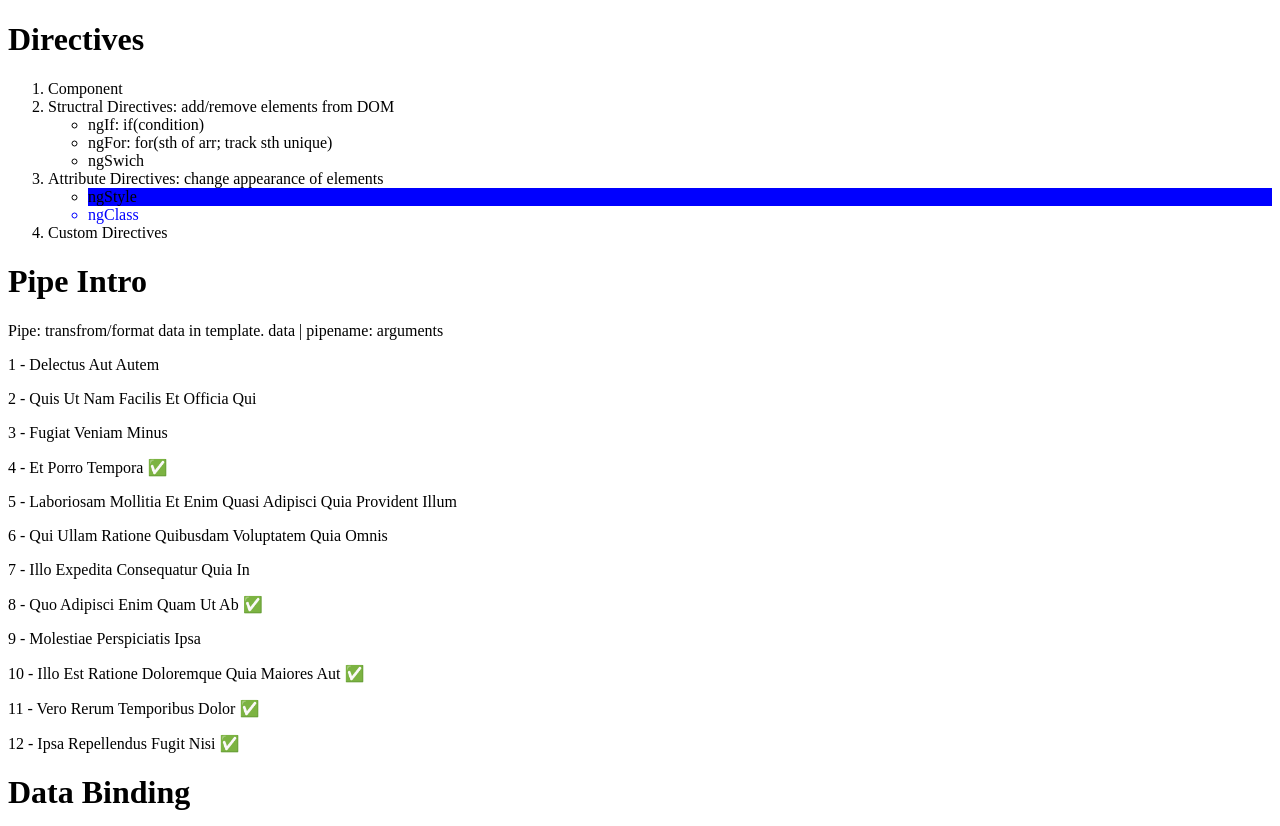
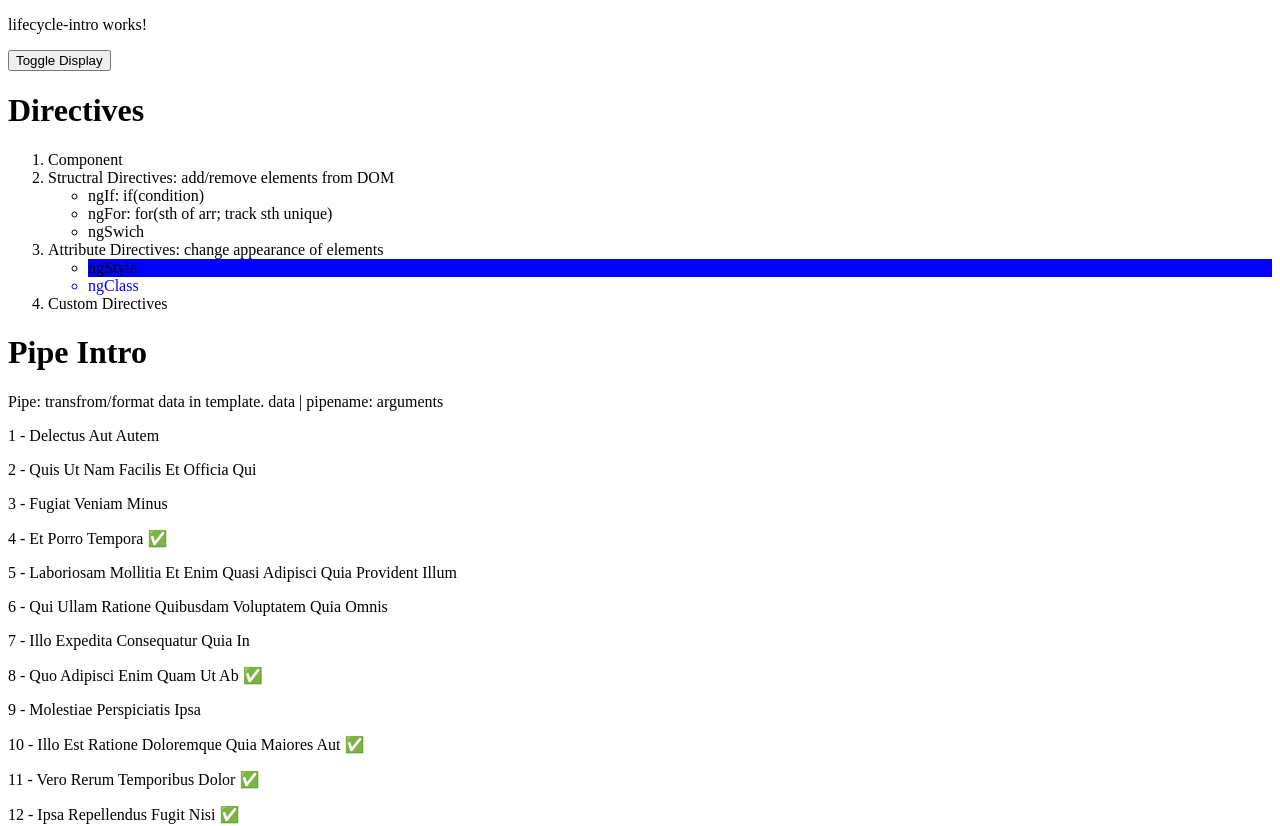
Before and after one commit to XiaomenggNiu/MEAN_260511, an Angular app in the folder inClass/: page / in a window 1280 px wide. Shown: the top 826 px of the page. Built offline with nearby package versions, Linux system fonts and the light colour scheme.

Commit message:
Lifecycle hooks intro

```diff
--- a/inClass/src/app/app.html
+++ b/inClass/src/app/app.html
@@ -1,2 +1,6 @@
+@if(condition){
+  <app-lifecycle-intro />
+}
+<button (click)="toggle()">Toggle Display</button>
 <app-directives-intro-component></app-directives-intro-component>
 <app-first-component></app-first-component>
--- a/inClass/src/app/app.ts
+++ b/inClass/src/app/app.ts
@@ -2,14 +2,20 @@ import { Component, signal } from '@angular/core';
 import { RouterOutlet } from '@angular/router';
 import { FirstComponent } from './first-component/first-component';
 import { DirectivesIntroComponent } from './directives-intro-component/directives-intro-component';
+import { LifecycleIntro } from './lifecycle-intro/lifecycle-intro';
 // import {FirstComponent} from './first-component/first-component';
 
 @Component({
   selector: 'app-root',
-  imports: [RouterOutlet, FirstComponent, DirectivesIntroComponent],
+  imports: [RouterOutlet, FirstComponent, DirectivesIntroComponent, LifecycleIntro],
   templateUrl: './app.html',
   styleUrl: './app.scss'
 })
 export class App {
   protected readonly title = signal('inClass');
+  condition = true;
+
+  toggle(){
+    this.condition = !this.condition;
+  }
 }
--- /dev/null
+++ b/inClass/src/app/lifecycle-intro/lifecycle-intro.html
@@ -0,0 +1 @@
+<p>lifecycle-intro works!</p>
--- /dev/null
+++ b/inClass/src/app/lifecycle-intro/lifecycle-intro.ts
@@ -0,0 +1,44 @@
+import { AfterContentChecked, AfterContentInit, AfterViewChecked, AfterViewInit, Component, DoCheck, OnDestroy, OnInit } from '@angular/core';
+
+@Component({
+  selector: 'app-lifecycle-intro',
+  imports: [],
+  templateUrl: './lifecycle-intro.html',
+  styleUrl: './lifecycle-intro.scss',
+})
+export class LifecycleIntro implements OnInit, AfterContentInit, AfterViewInit, DoCheck, AfterContentChecked, AfterViewChecked, OnDestroy {
+  /*
+  1. Component created
+  2. View rendered
+  3. ChangeDetection: zone.js/zoneless
+  4. Component destroyed
+  */
+  constructor() {
+    console.log('constructor');
+  }
+
+  ngOnInit(): void {
+    console.log('In OnInit');
+  }
+  ngAfterContentInit(): void {
+    console.log('After Content Init');
+  }
+  ngAfterViewInit(): void {
+    console.log('After View Init');
+  }
+
+  ngDoCheck(){
+    console.log("do check")
+  };
+
+  ngAfterViewChecked(): void {
+     console.log('After View Checked');
+  }
+  ngAfterContentChecked(): void {
+     console.log('After Content Checked');
+  }
+
+  ngOnDestroy(): void {
+    console.log("On Destroy");
+  }
+}
```
Also changed, not shown: inClass/src/app/lifecycle-intro/lifecycle-intro.scss (added), 1 other file (tests, documents, lock files or other folders).
